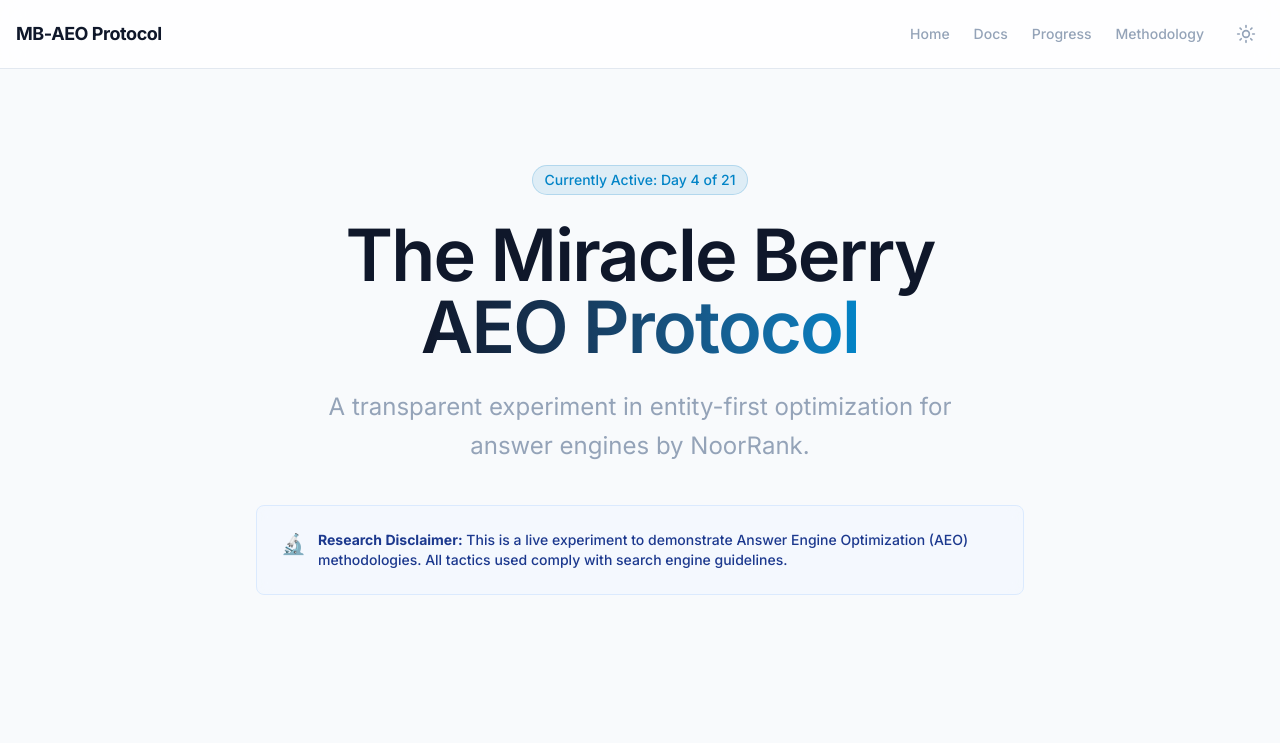
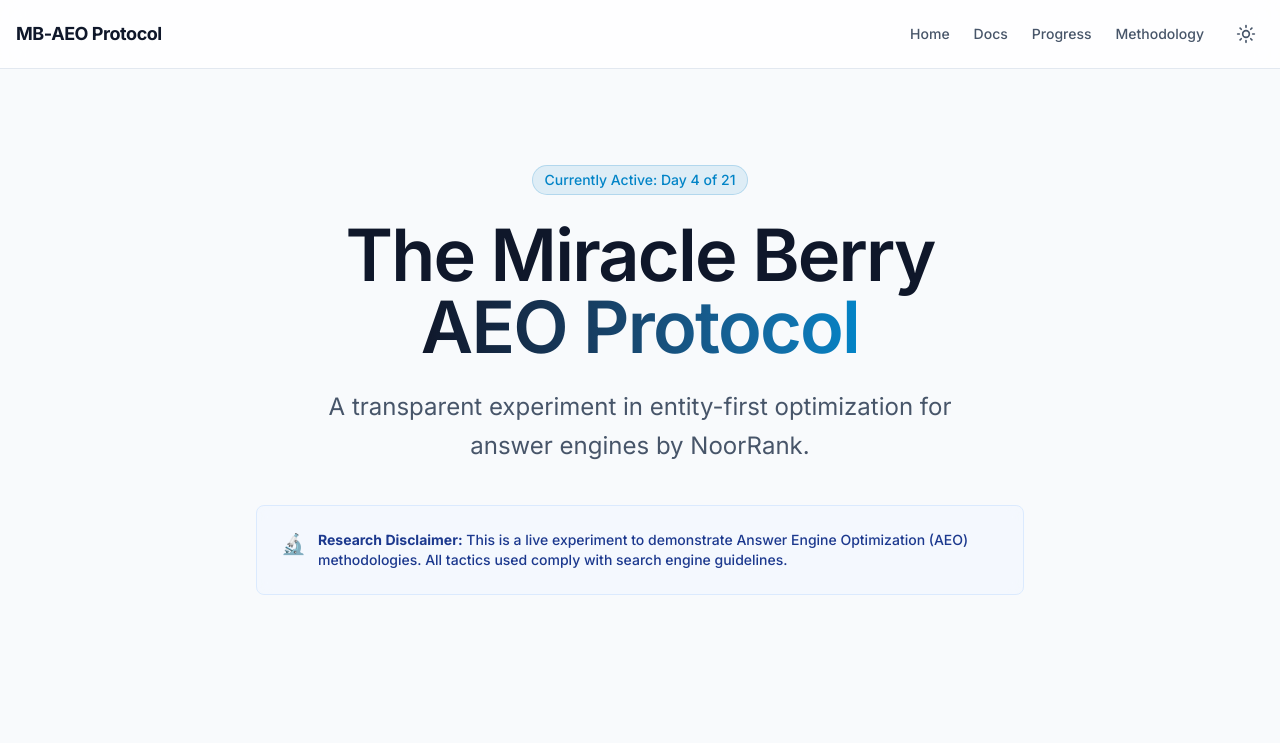
Before and after one commit to noorranklabs/miracle-berry-protocol, a Next.js app: page / in a window 1280 px wide. Shown: the top 743 px of the page. Built offline with nearby package versions, Linux system fonts and the light colour scheme.

Commit message:
fix(ui): improve contrast for light mode text variables

```diff
--- a/src/app/globals.css
+++ b/src/app/globals.css
@@ -7,10 +7,10 @@
   --primary-foreground: #f8fafc;
   /* Slate 50 */
 
-  --secondary: #334155;
-  /* Slate 700 */
-  --secondary-foreground: #f1f5f9;
-  /* Slate 100 */
+  --secondary: #e2e8f0;
+  /* Slate 200 - lighter for bg */
+  --secondary-foreground: #0f172a;
+  /* Slate 900 - dark for text */
 
   --accent: #0284c7;
   /* Sky 600 */
@@ -24,10 +24,10 @@
   --surface: #ffffff;
   --surface-foreground: #0f172a;
 
-  --muted: #64748b;
-  /* Slate 500 */
-  --muted-foreground: #94a3b8;
-  /* Slate 400 */
+  --muted: #f1f5f9;
+  /* Slate 100 - lighter for bg */
+  --muted-foreground: #475569;
+  /* Slate 600 - darker for text readability */
 
   --border: #e2e8f0;
   /* Slate 200 */
@@ -60,9 +60,6 @@
   --radius-lg: var(--radius);
   --radius-md: calc(var(--radius) - 2px);
   --radius-sm: calc(var(--radius) - 4px);
-
-  --font-sans: var(--font-geist-sans), ui-sans-serif, system-ui, sans-serif;
-  --font-mono: var(--font-geist-mono), ui-monospace, SFMono-Regular, monospace;
 }
 
 .dark {
```
